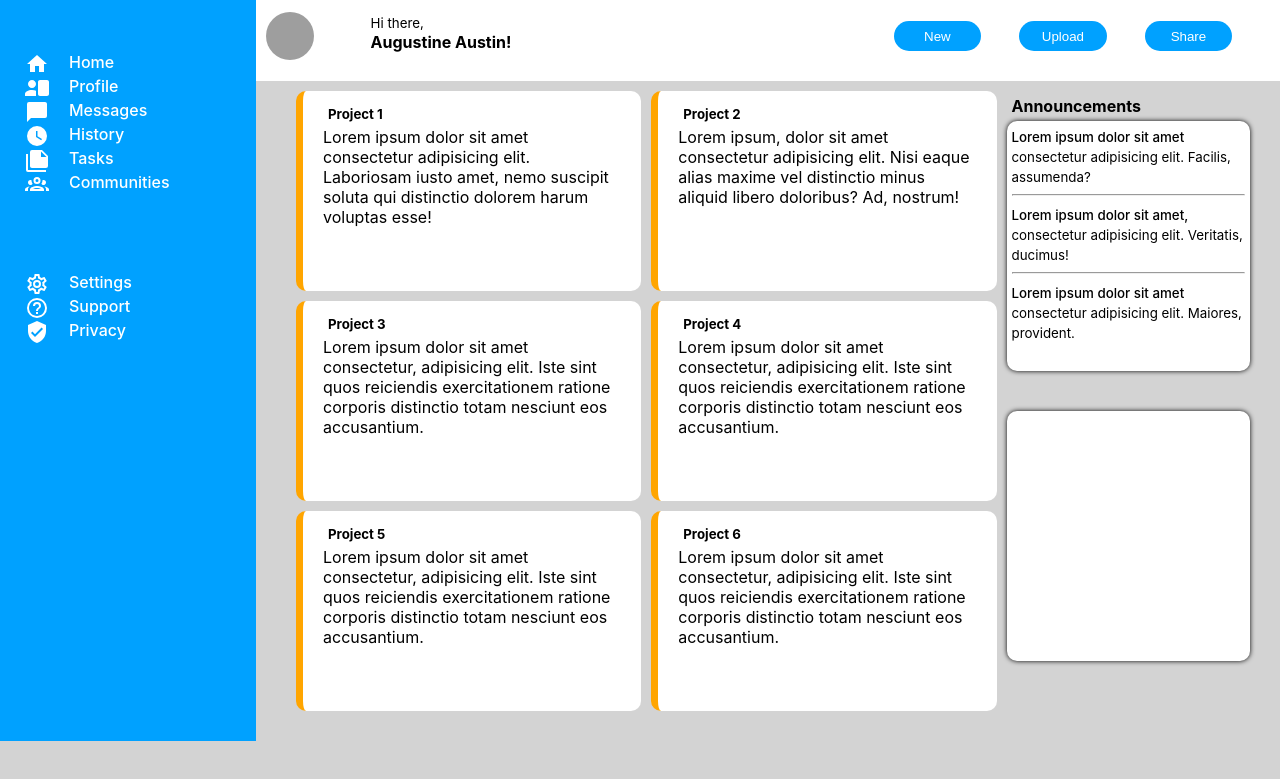
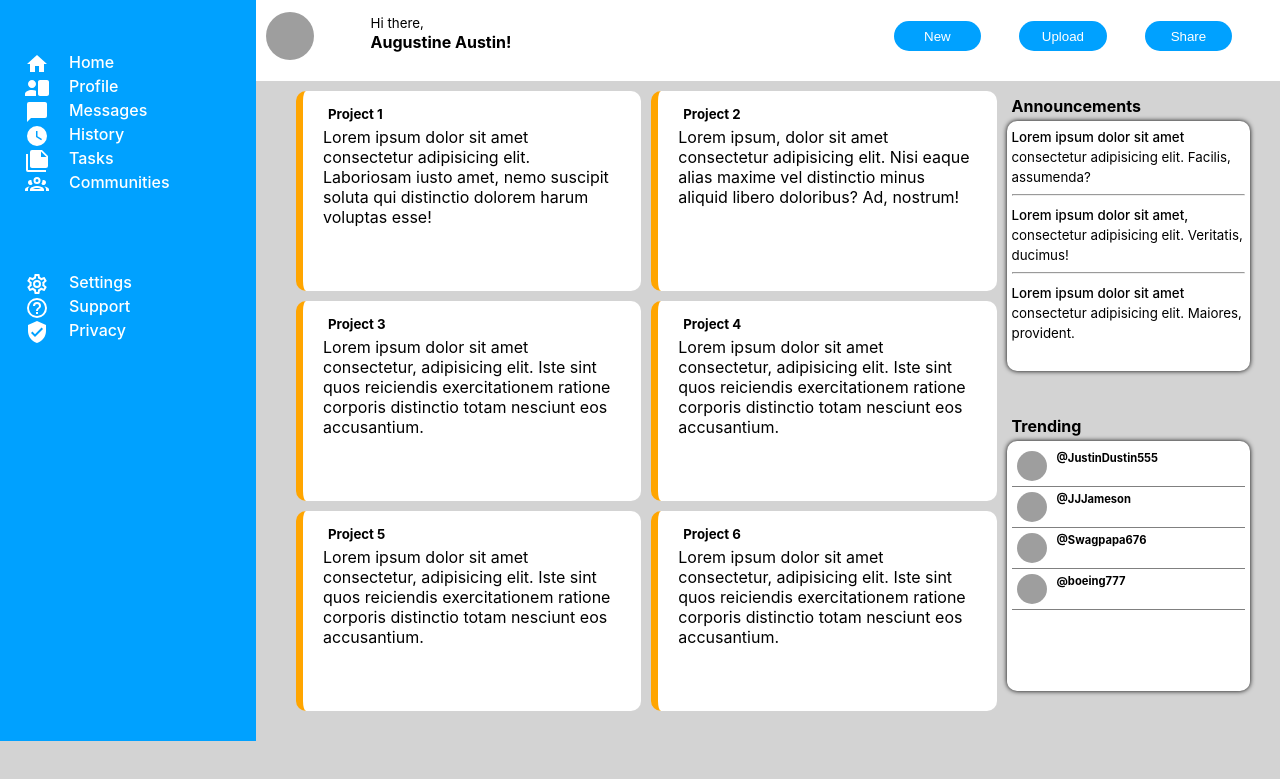
Before and after one commit to SomtoJF/Admin-Dashboard, a plain HTML site: page index.html in a window 1280 px wide. Shown: the part 79-858 px from the top of the page. Drawn offline with Linux system fonts and the light colour scheme; grey boxes are pictures that could not be loaded.

Commit message:
Style Trending Section

```diff
--- a/index.html
+++ b/index.html
@@ -171,8 +171,40 @@
                 </div>
             </div>
             <div class="newsfeed" id="trending">
+                <h4>Trending</h4>
                 <div>
+                    <div class="accounts">
+                        <div class="dp small">
 
+                        </div>
+                        <div class="accountname">
+                            @JustinDustin555
+                        </div>
+                    </div>
+                    <div class="accounts">
+                        <div class="dp small">
+
+                        </div>
+                        <div class="accountname">
+                            @JJJameson
+                        </div>
+                    </div>
+                    <div class="accounts">
+                        <div class="dp small">
+
+                        </div>
+                        <div class="accountname">
+                            @Swagpapa676
+                        </div>
+                    </div>
+                    <div class="accounts">
+                        <div class="dp small">
+
+                        </div>
+                        <div class="accountname">
+                            @boeing777
+                        </div>
+                    </div>
                 </div>
             </div>
         </div>
--- a/style.css
+++ b/style.css
@@ -3,6 +3,7 @@
     --blue: #00A1FF;
     --yellow: yellow;
     font-family: -apple-system, BlinkMacSystemFont, 'Segoe UI', Roboto, Oxygen, Ubuntu, Cantarell, 'Open Sans', 'Helvetica Neue', sans-serif;
+    font-size: 16px;
 }
 body{
     margin: 0%;
@@ -47,8 +48,8 @@ body{
     display: flex;
 }
 .small{
-    width: 24px;
-    height: 24px;
+    width: 30px;
+    height: 30px;
 }
 .large{
     width: 48px;
@@ -149,6 +150,20 @@ svg{
 #trending{
     grid-column: 2/3;
     grid-row: 2/3;
+    display: flex;
+    flex-direction: column;
+}
+.accounts{
+    display: flex;
+    justify-content: flex-start;
+    gap: 10px;
+    font-size: 0.7rem;
+    font-weight: 700;
+    border-bottom: solid 1px grey;
+    padding: 5px;
+}
+.accounts:hover{
+    box-shadow: 0px 0px 5px black;
 }
 .newsfeed > div{
     width: 100%;
```
